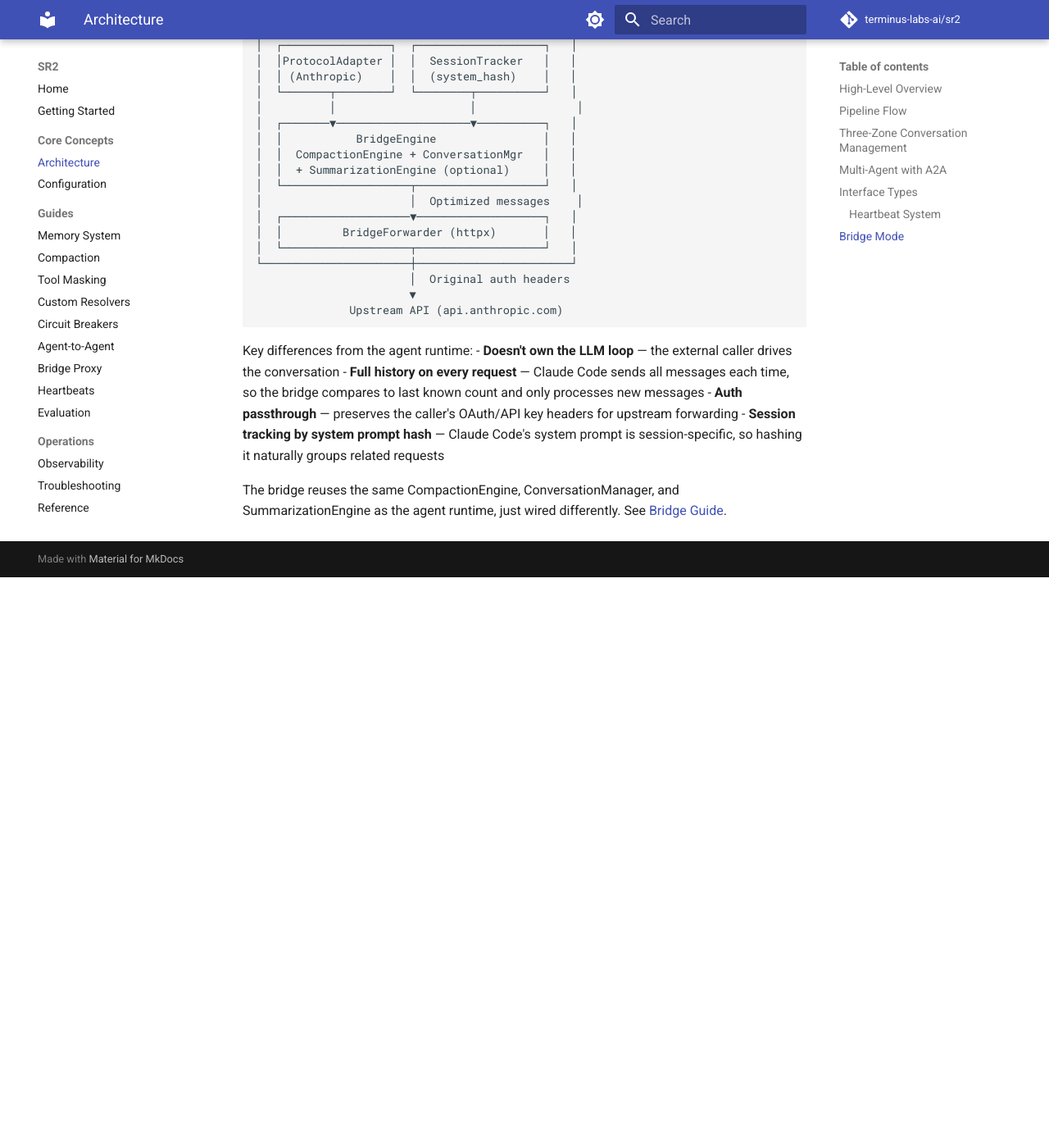
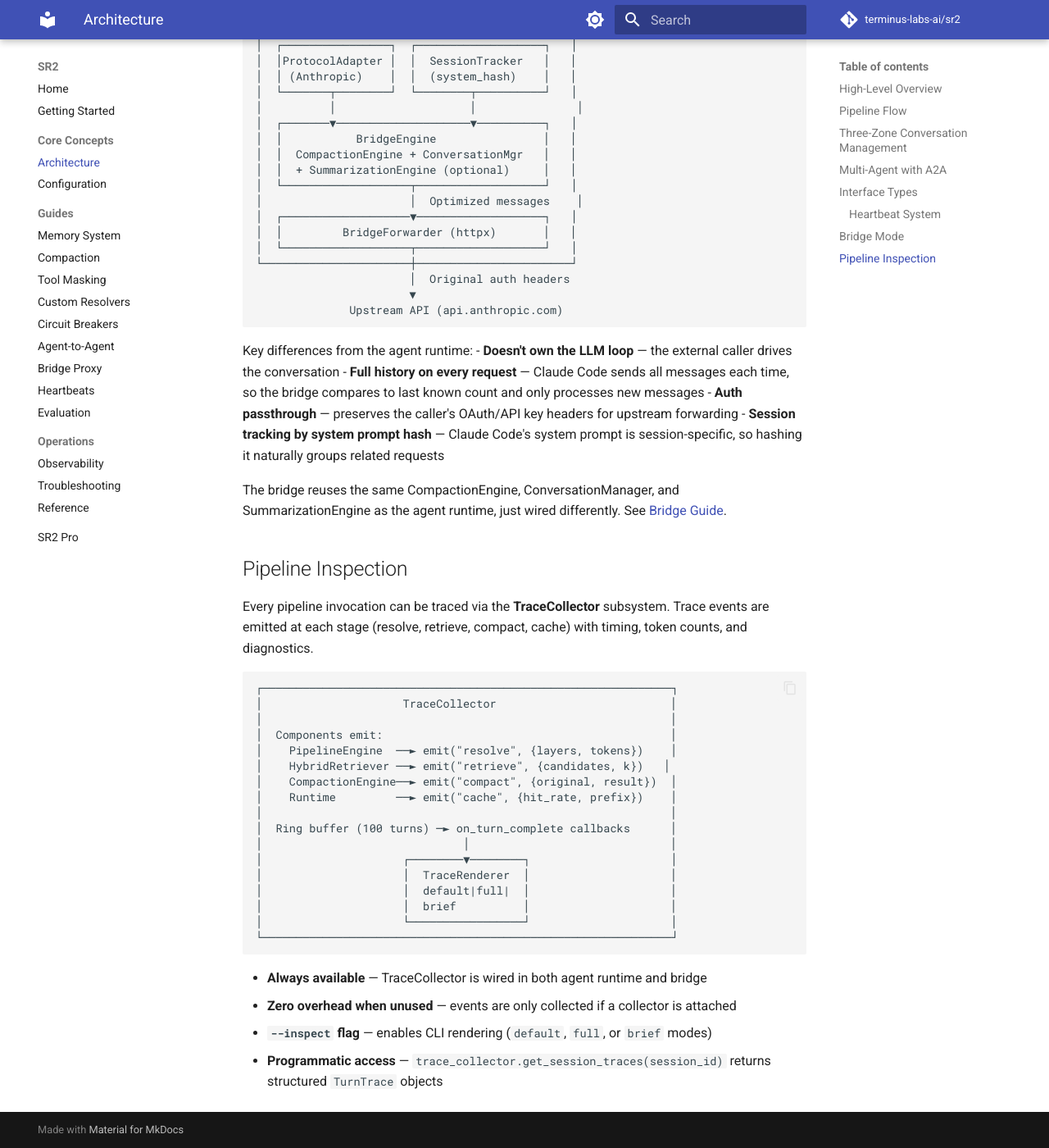
Before and after one commit to terminus-labs-ai/sr2, an MkDocs documentation site: the page built from docs/architecture.md, in a window 1280 px wide and 1400 px high, scrolled down 3284 px. Shown: the whole window at 82% size. Built offline with MkDocs 1.6.1 and Material for MkDocs 9.7.7, drawn with Linux system fonts in a browser that asks for light colours; comment, search, counter and statistics services are not loaded; before the commit the page ends 3988 px from its top, so only the background shows below that.

Commit message:
docs: add pipeline inspector to architecture and CLI reference
- Architecture: new Pipeline Inspection section with TraceCollector
  data flow diagram and key design points
- Reference: document --inspect, --inspect=full, --inspect=brief flags

Co-Authored-By: Claude Opus 4.6 (1M context) <noreply@anthropic.com>

````diff
--- a/docs/architecture.md
+++ b/docs/architecture.md
@@ -152,3 +152,32 @@ Key differences from the agent runtime:
 - **Session tracking by system prompt hash** — Claude Code's system prompt is session-specific, so hashing it naturally groups related requests
 
 The bridge reuses the same CompactionEngine, ConversationManager, and SummarizationEngine as the agent runtime, just wired differently. See [Bridge Guide](guide-bridge.md).
+
+## Pipeline Inspection
+
+Every pipeline invocation can be traced via the **TraceCollector** subsystem. Trace events are emitted at each stage (resolve, retrieve, compact, cache) with timing, token counts, and diagnostics.
+
+```
+┌─────────────────────────────────────────────────────────────┐
+│                     TraceCollector                          │
+│                                                             │
+│  Components emit:                                           │
+│    PipelineEngine  ──► emit("resolve", {layers, tokens})    │
+│    HybridRetriever ──► emit("retrieve", {candidates, k})   │
+│    CompactionEngine──► emit("compact", {original, result})  │
+│    Runtime         ──► emit("cache", {hit_rate, prefix})    │
+│                                                             │
+│  Ring buffer (100 turns) ─► on_turn_complete callbacks      │
+│                              │                              │
+│                     ┌────────▼────────┐                     │
+│                     │  TraceRenderer  │                     │
+│                     │  default|full|  │                     │
+│                     │  brief          │                     │
+│                     └─────────────────┘                     │
+└─────────────────────────────────────────────────────────────┘
+```
+
+- **Always available** — TraceCollector is wired in both agent runtime and bridge
+- **Zero overhead when unused** — events are only collected if a collector is attached
+- **`--inspect` flag** — enables CLI rendering (`default`, `full`, or `brief` modes)
+- **Programmatic access** — `trace_collector.get_session_traces(session_id)` returns structured `TurnTrace` objects
````
Also changed, not shown: docs/reference.md (+3 -0 lines).
